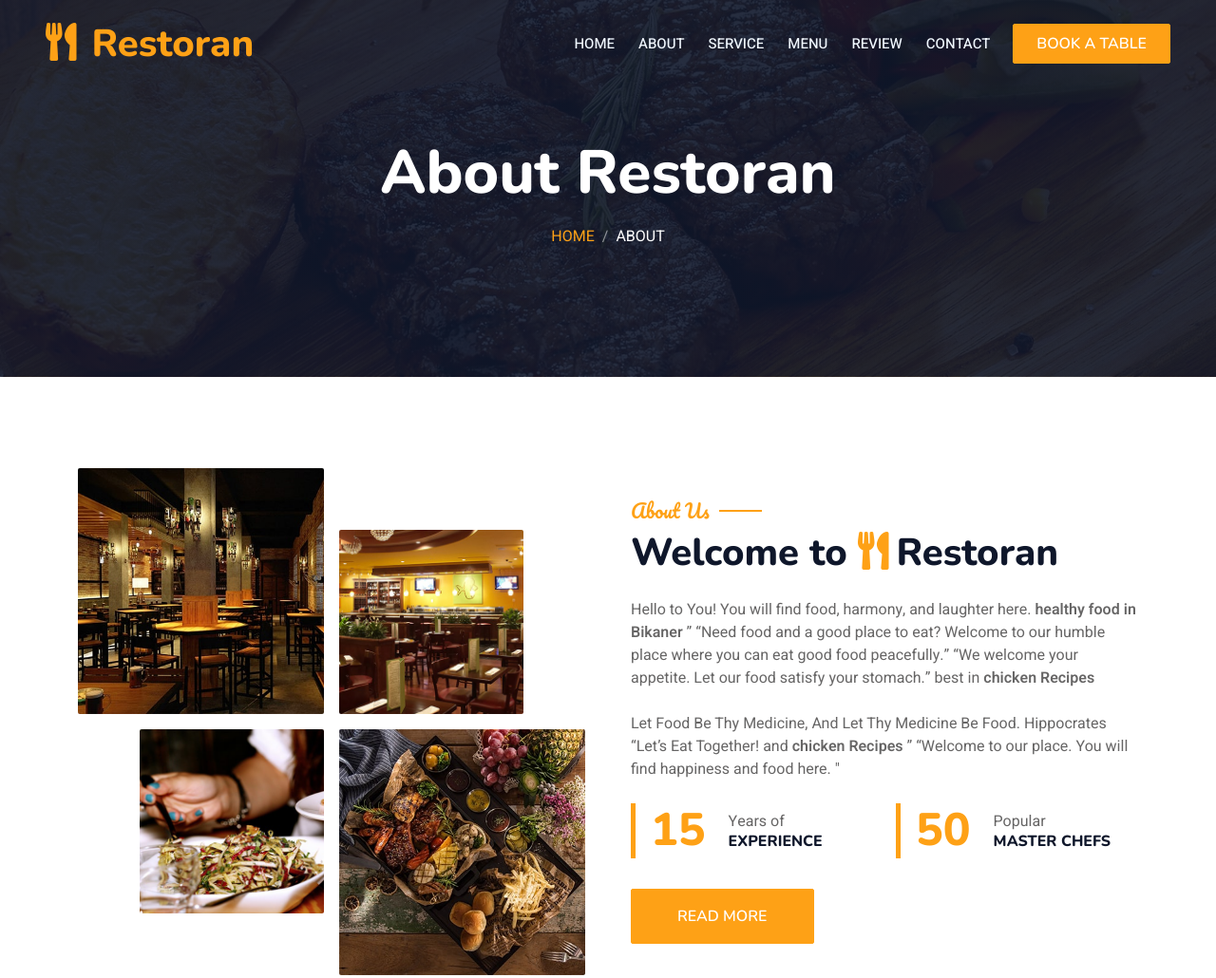
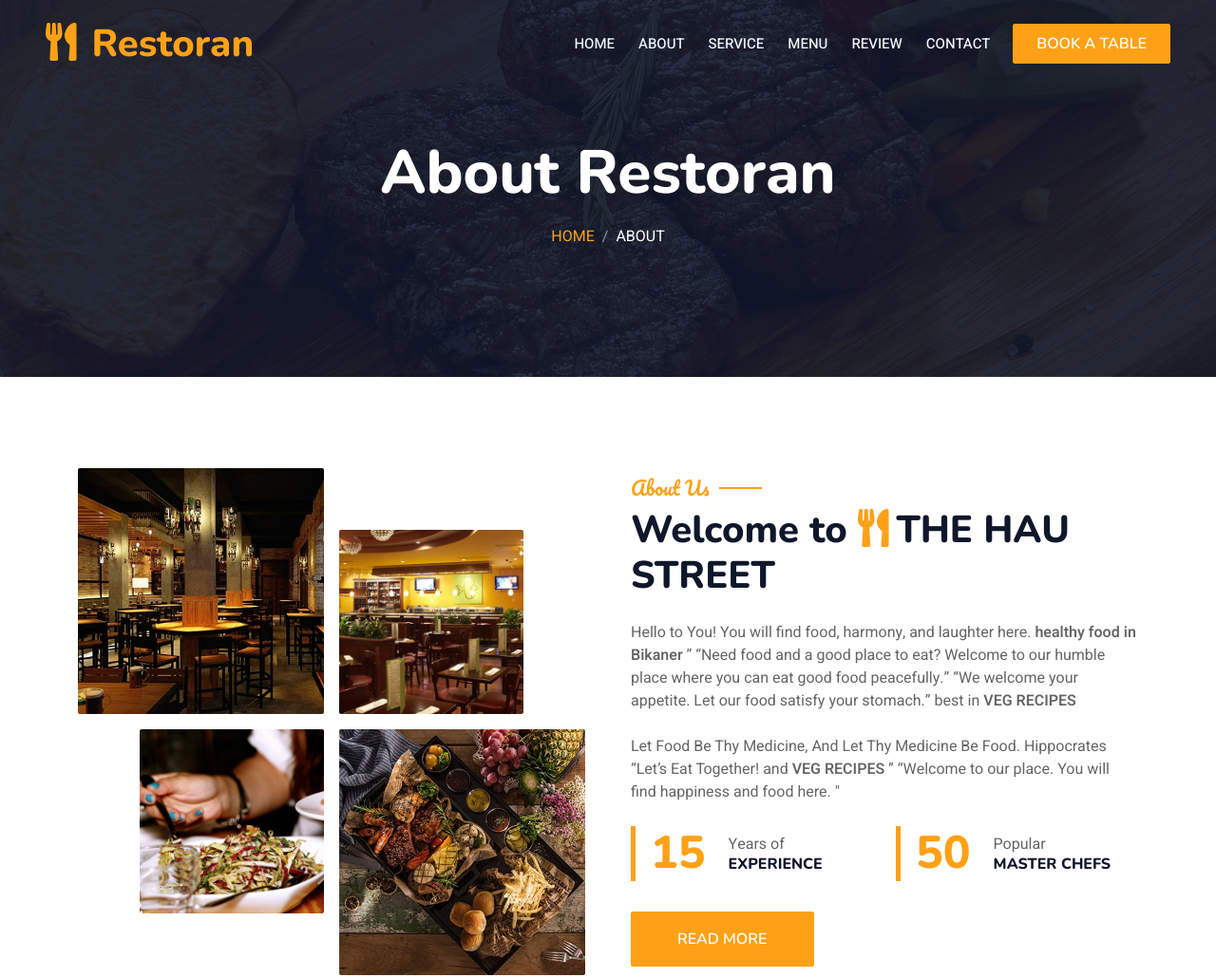
Before and after one commit to sarvjeet-bishnoi/Restaurant-Website, a plain HTML site: page about.html in a window 1280 px wide. Shown: the top 1030 px of the page at 95% size. Drawn offline with nearby package versions, Linux system fonts and the light colour scheme.

Commit message:
Update about.html

```diff
--- a/about.html
+++ b/about.html
@@ -29,7 +29,7 @@ j=d.createElement(s),dl=l!='dataLayer'?'&l='+l:'';j.async=true;j.src=
   gtag('config', 'UA-219608193-1');
 </script>
     <meta charset="utf-8">
-    <title>Restoran - Bootstrap Restaurant Template</title>
+    <title>THE HAU STREET - Bootstrap Restaurant Template</title>
     <meta content="width=device-width, initial-scale=1.0" name="viewport">
     <meta content="" name="keywords">
     <meta content="" name="description">
@@ -134,14 +134,14 @@ height="0" width="0" style="display:none;visibility:hidden"></iframe></noscript>
                     </div>
                        <div class="col-lg-6">
                         <h5 class="section-title ff-secondary text-start text-primary fw-normal">About Us</h5>
-                        <h1 class="mb-4">Welcome to <i class="fa fa-utensils text-primary me-2"></i>Restoran</h1>
+                        <h1 class="mb-4">Welcome to <i class="fa fa-utensils text-primary me-2"></i>THE HAU STREET</h1>
                         <p class="mb-4">Hello to You! You will find food, harmony, and laughter here. <strong>healthy  food in Bikaner
 </strong>”
 “Need food and a good place to eat? Welcome to our humble place where you can eat good food peacefully.”
-“We welcome your appetite. Let our food satisfy your stomach.” best in <Strong> chicken Recipes</Strong>
+“We welcome your appetite. Let our food satisfy your stomach.” best in <Strong> VEG RECIPES </Strong>
 </p>
                         <p class="mb-4">Let Food Be Thy Medicine, And Let Thy Medicine Be Food. Hippocrates
-“Let’s Eat Together! and <Strong>chicken Recipes</strong> ”
+“Let’s Eat Together! and <Strong>VEG RECIPES</strong> ”
 “Welcome to our place. You will find happiness and food here. "</p>
                         <div class="row g-4 mb-4">
                             <div class="col-sm-6">
```
